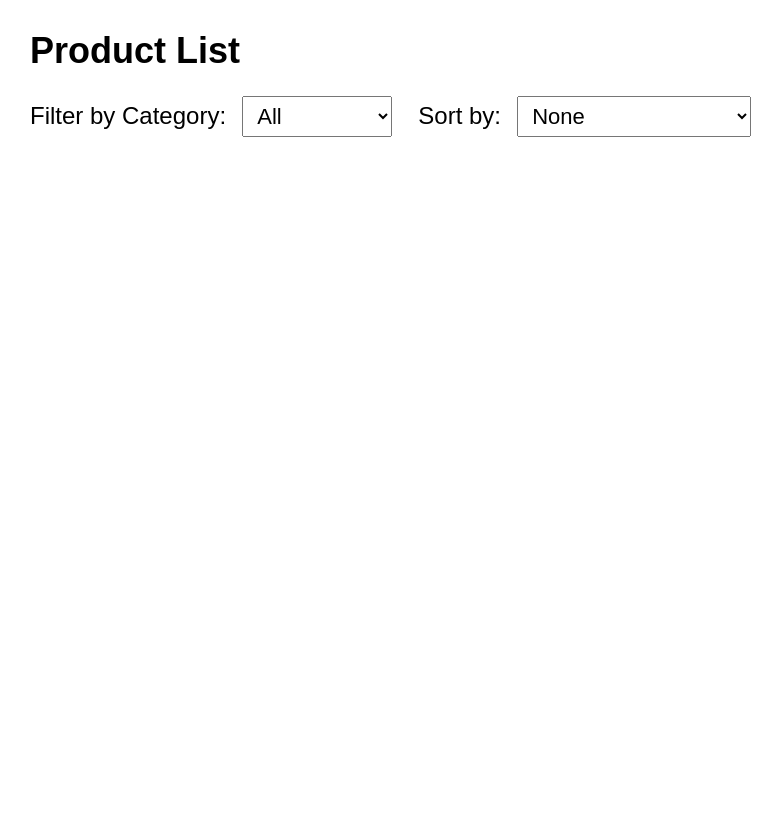
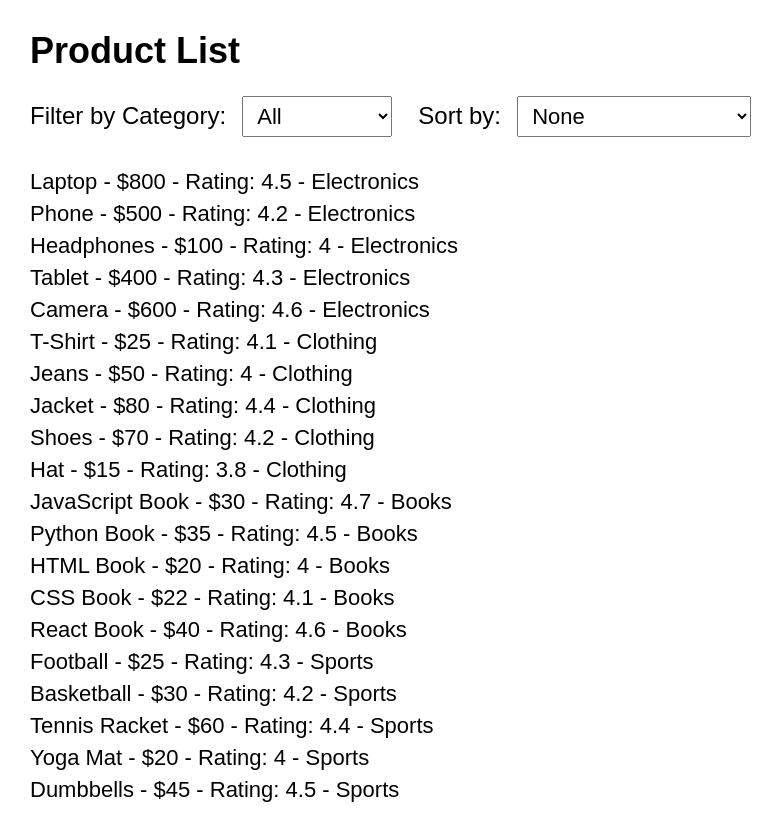
Before and after one commit to devsinghsarwar/Full-Stack, a plain HTML site: page index.html in a window 1280 px wide. Shown: the whole page, without its empty margins (0-784 px from the left). Before the commit the page ends 800 px from the top, so only its background shows below. Drawn offline with Linux system fonts and the light colour scheme.

Commit message:
Update index.html

```diff
--- a/index.html
+++ b/index.html
@@ -61,7 +61,7 @@
   <div id="productList"></div>
 
   <!-- JavaScript -->
-  <script src="task2.js"></script>
+  <script src="index.js"></script>
 
 </body>
 </html>
```
